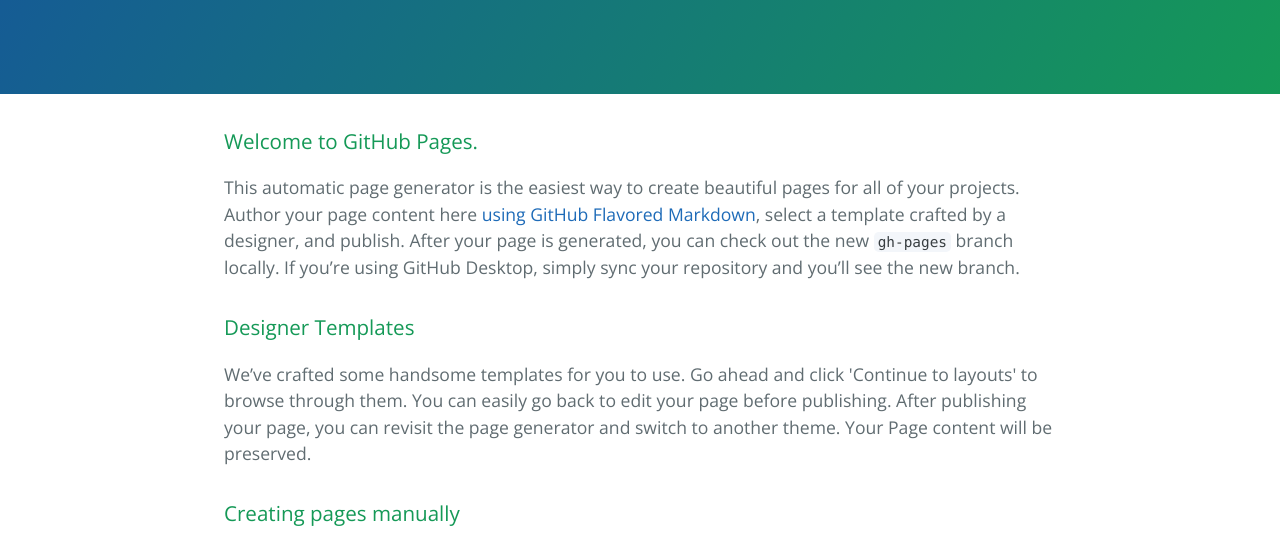
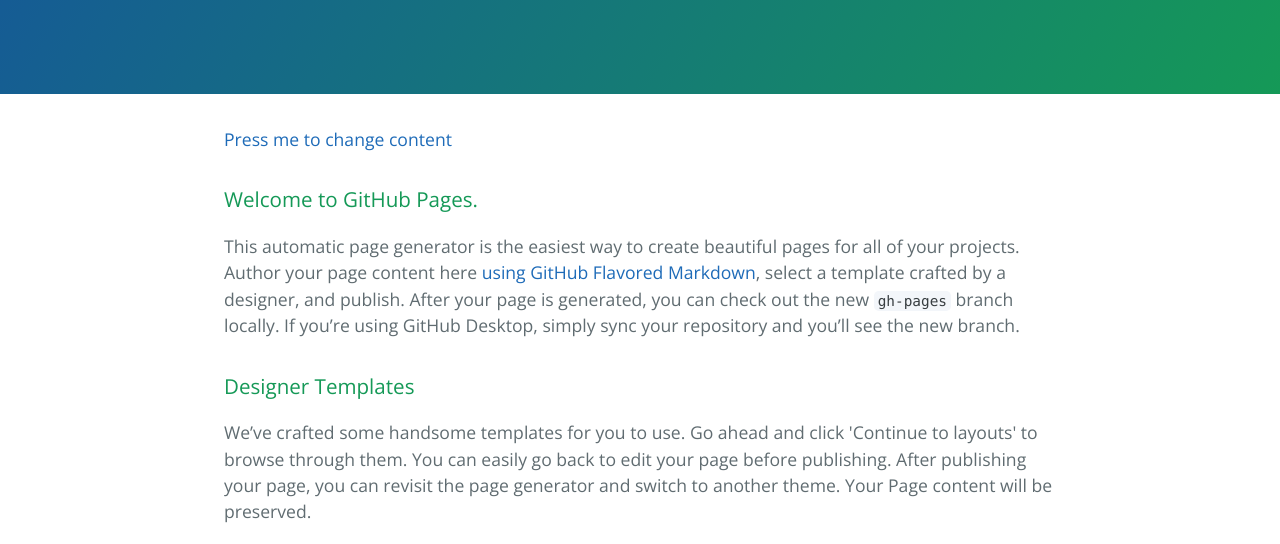
Before and after one commit to strangechu/strangechu.github.io, a plain HTML site: page index.html in a window 1280 px wide. Shown: the part 176-720 px from the top of the page. Drawn offline with nearby package versions, Linux system fonts and the light colour scheme.

Commit message:
index.html added content change button

```diff
--- a/index.html
+++ b/index.html
@@ -16,6 +16,7 @@
     </section>
 
     <section class="main-content">
+      <p><a onclick="change.innerHTML='NEW CONTENT'; ">Press me to change content</a></p>
       <h3>
 <a id="welcome-to-github-pages" class="anchor" href="#welcome-to-github-pages" aria-hidden="true"><span aria-hidden="true" class="octicon octicon-link"></span></a>Welcome to GitHub Pages.</h3>
 
@@ -24,7 +25,7 @@
 <h3>
 <a id="designer-templates" class="anchor" href="#designer-templates" aria-hidden="true"><span aria-hidden="true" class="octicon octicon-link"></span></a>Designer Templates</h3>
 
-<p>We’ve crafted some handsome templates for you to use. Go ahead and click 'Continue to layouts' to browse through them. You can easily go back to edit your page before publishing. After publishing your page, you can revisit the page generator and switch to another theme. Your Page content will be preserved.</p>
+<p id="change">We’ve crafted some handsome templates for you to use. Go ahead and click 'Continue to layouts' to browse through them. You can easily go back to edit your page before publishing. After publishing your page, you can revisit the page generator and switch to another theme. Your Page content will be preserved.</p>
 
 <h3>
 <a id="creating-pages-manually" class="anchor" href="#creating-pages-manually" aria-hidden="true"><span aria-hidden="true" class="octicon octicon-link"></span></a>Creating pages manually</h3>
```
